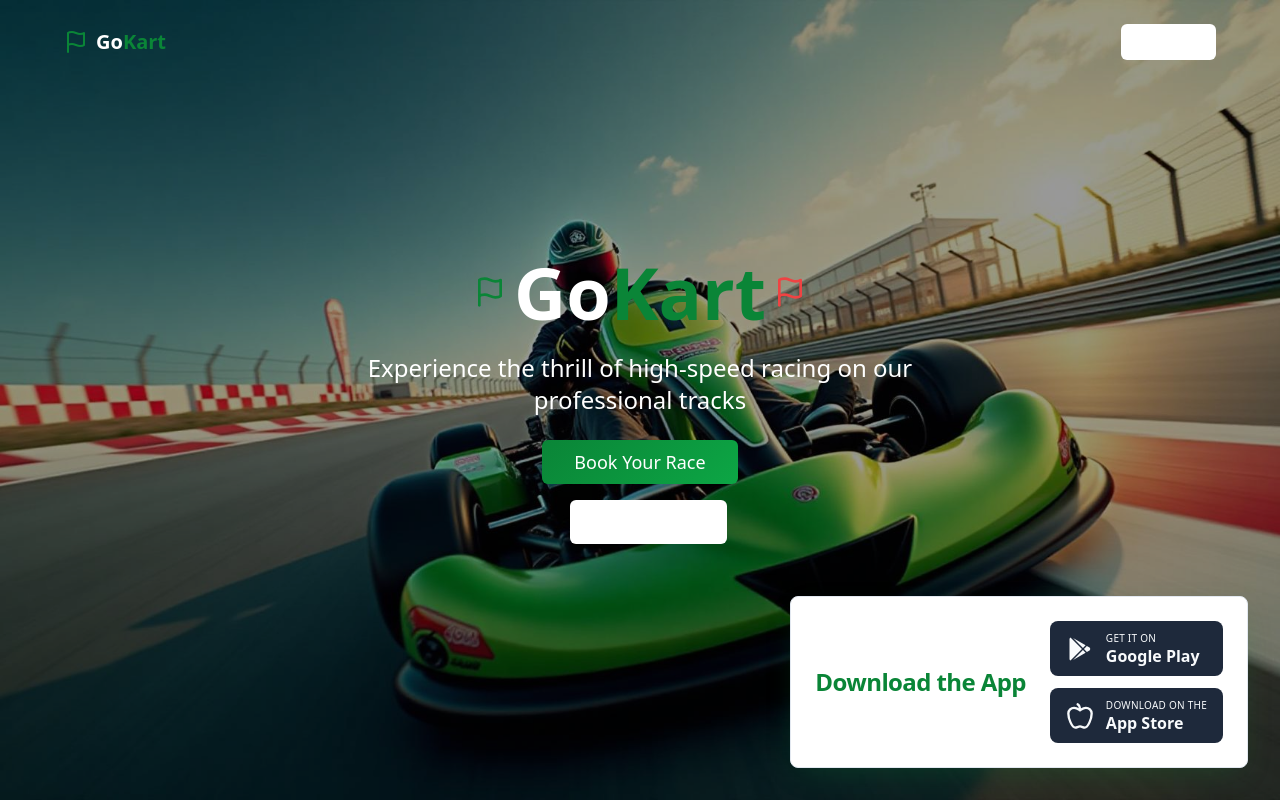
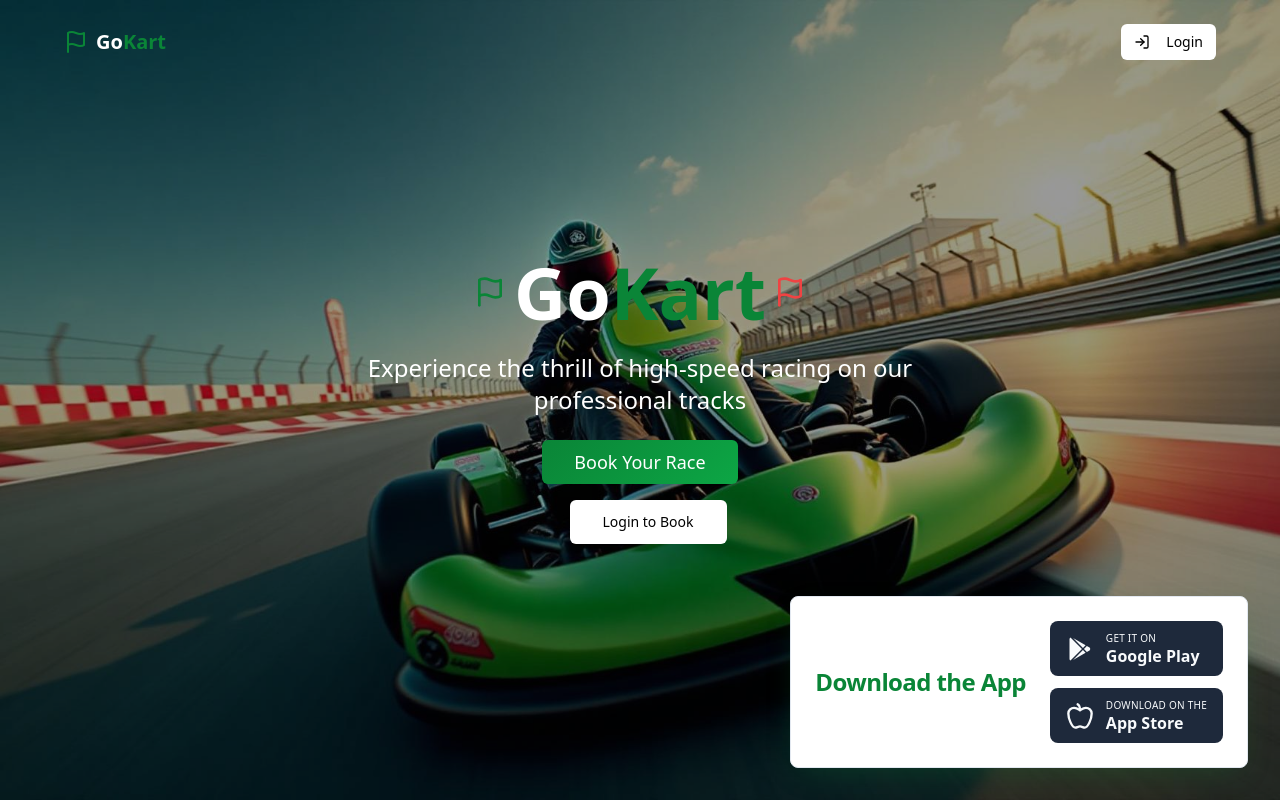
Before and after one commit to maneeshsit/kart-track-manager, a React (Vite) app: page / in a window 1280 px wide. Shown: the top 800 px of the page. Built offline with nearby package versions, Linux system fonts and the light colour scheme.

Commit message:
Change login button text color
Update the text color of the 'Login to book' and 'Login' buttons to black. This change ensures better contrast and readability against the background.

```diff
--- a/src/pages/Index.tsx
+++ b/src/pages/Index.tsx
@@ -115,9 +115,9 @@ const Index = () => {
                 variant="outline"
                 size="sm"
                 onClick={() => navigate("/auth")}
-                className="text-white border-white/20 hover:bg-white/10"
+                className="text-black border-white/20 hover:bg-white/10"
               >
-                <LogIn className="h-4 w-4 mr-2" />
+                <LogIn className="h-4 w-4 mr-2 text-black" />
                 Login
               </Button>
             )}
@@ -157,7 +157,7 @@ const Index = () => {
                 <Button
                   variant="outline"
                   size="lg"
-                  className="text-white border-white/20 hover:bg-white/10 ml-4"
+                  className="text-black border-white/20 hover:bg-white/10 ml-4"
                   onClick={() => navigate("/auth")}
                 >
                   Login to Book
```
